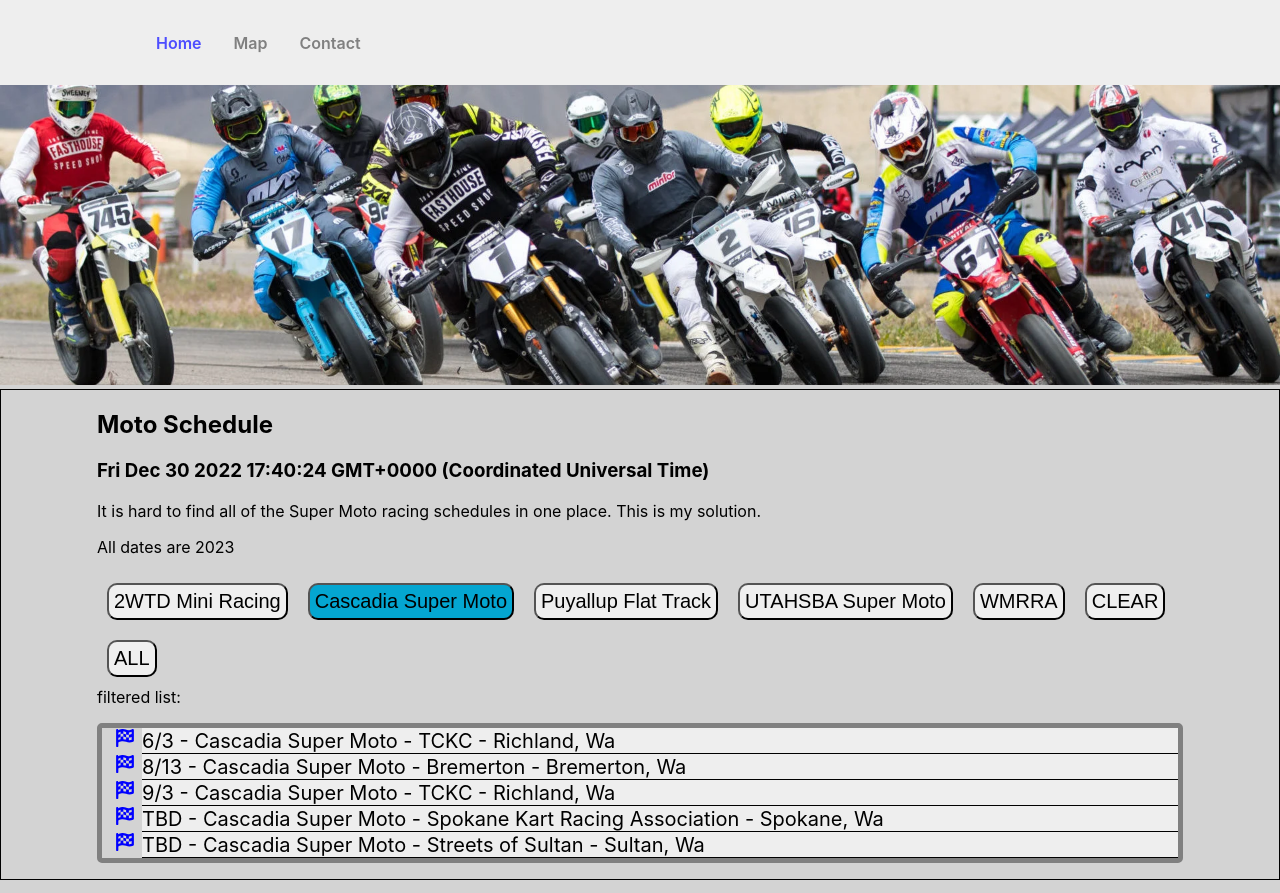
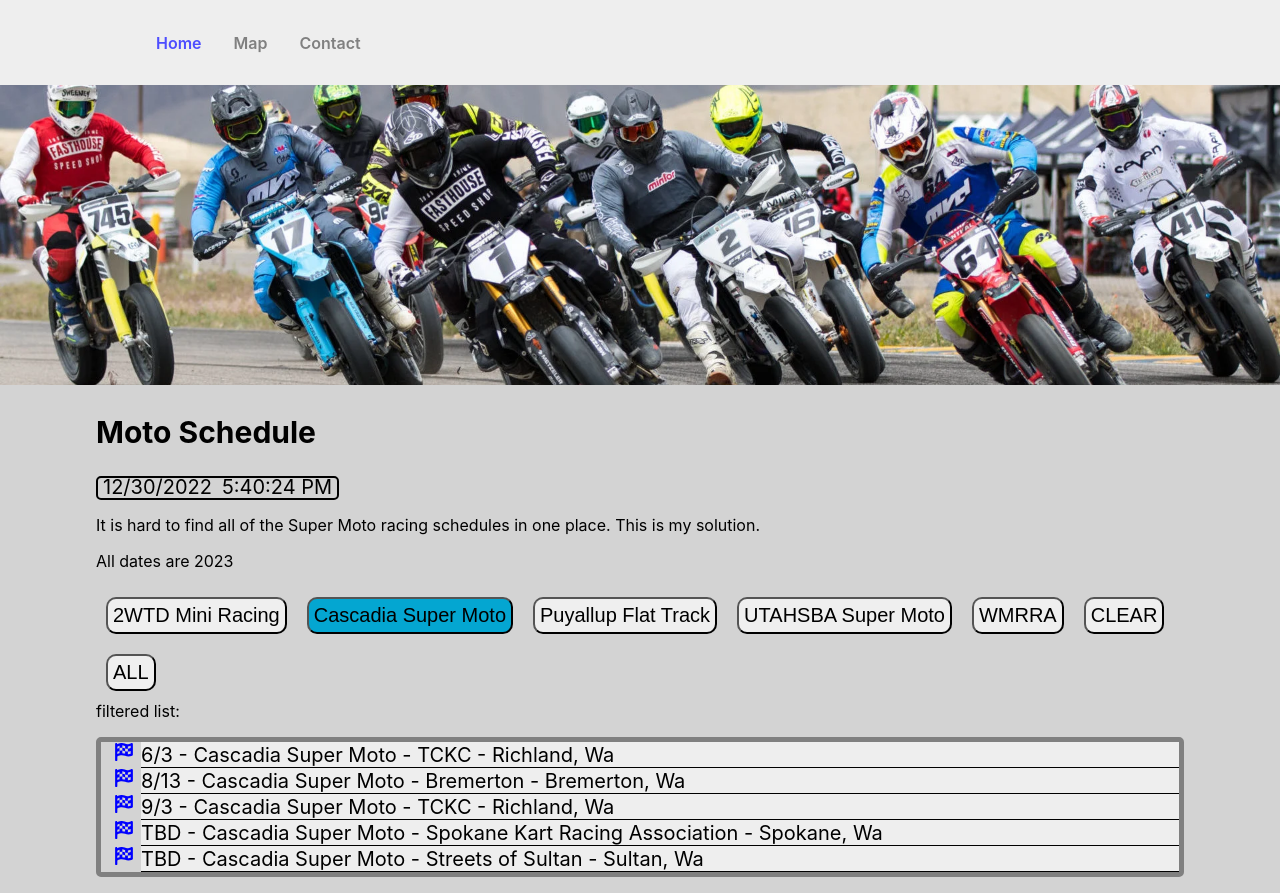
Before and after one commit to Benji-Montgomery/motoschedules, a React (Create React App) app: page / in a window 1280 px wide. Built offline with nearby package versions, Linux system fonts and the light colour scheme; no server answers.

Commit message:
updated date

```diff
--- a/public/index.html
+++ b/public/index.html
@@ -24,7 +24,7 @@
       work correctly both with client-side routing and a non-root public URL.
       Learn how to configure a non-root public URL by running `npm run build`.
     -->
-    <title>Super Moto Schedule!</title>
+    <title>motoschedule.com</title>
   </head>
   <body>
     <noscript>You need to enable JavaScript to run this app.</noscript>
--- /dev/null
+++ b/src/components/css/date.css
@@ -0,0 +1,9 @@
+.dateContainer{
+    border: 2px solid black;
+    border-radius: 5px;
+}
+
+.date, .time{
+    padding: 5px 5px;
+    font-size: 20px;
+}
--- a/src/components/date.js
+++ b/src/components/date.js
@@ -1,4 +1,5 @@
 import  React, { useState , useEffect } from 'react'
+import './css/date.css'
 
 export const DateTime = () => {
 
@@ -13,8 +14,9 @@
     });
 
     return(
-            <span>
-                {date.toString()}
+            <span className='dateContainer'>
+                <span className='date'>{date.toLocaleDateString()}</span>
+                <span className='time'>{date.toLocaleTimeString()}</span>
             </span>
     )
 }
--- a/src/pages/css/index.css
+++ b/src/pages/css/index.css
@@ -25,9 +25,11 @@
     -moz-osx-font-smoothing: grayscale;
     background-color: lightgray;
 }
+.headLine{
+  font-size: 30px;
+}
 #main{
   padding: 0 7.5%;
-  border: 1px solid black;
 }
 code {
     font-family: source-code-pro, Menlo, Monaco, Consolas, 'Courier New',
--- a/src/pages/index.js
+++ b/src/pages/index.js
@@ -12,8 +12,8 @@
 			<img src="/img/sumo.webp" alt="supermoto" id="splashImg"></img>
 		</section>
 		<section id="main">
-		<h1>Moto Schedule</h1>
-		<h3><DateTime /></h3>
+		<h1 className='headLine'>Moto Schedule</h1>
+		<span><DateTime /></span>
 		<p>It is hard to find all of the Super Moto racing schedules in one place. This is my solution.</p>
 		<p>All dates are 2023</p>
 		<Schedule />
```
